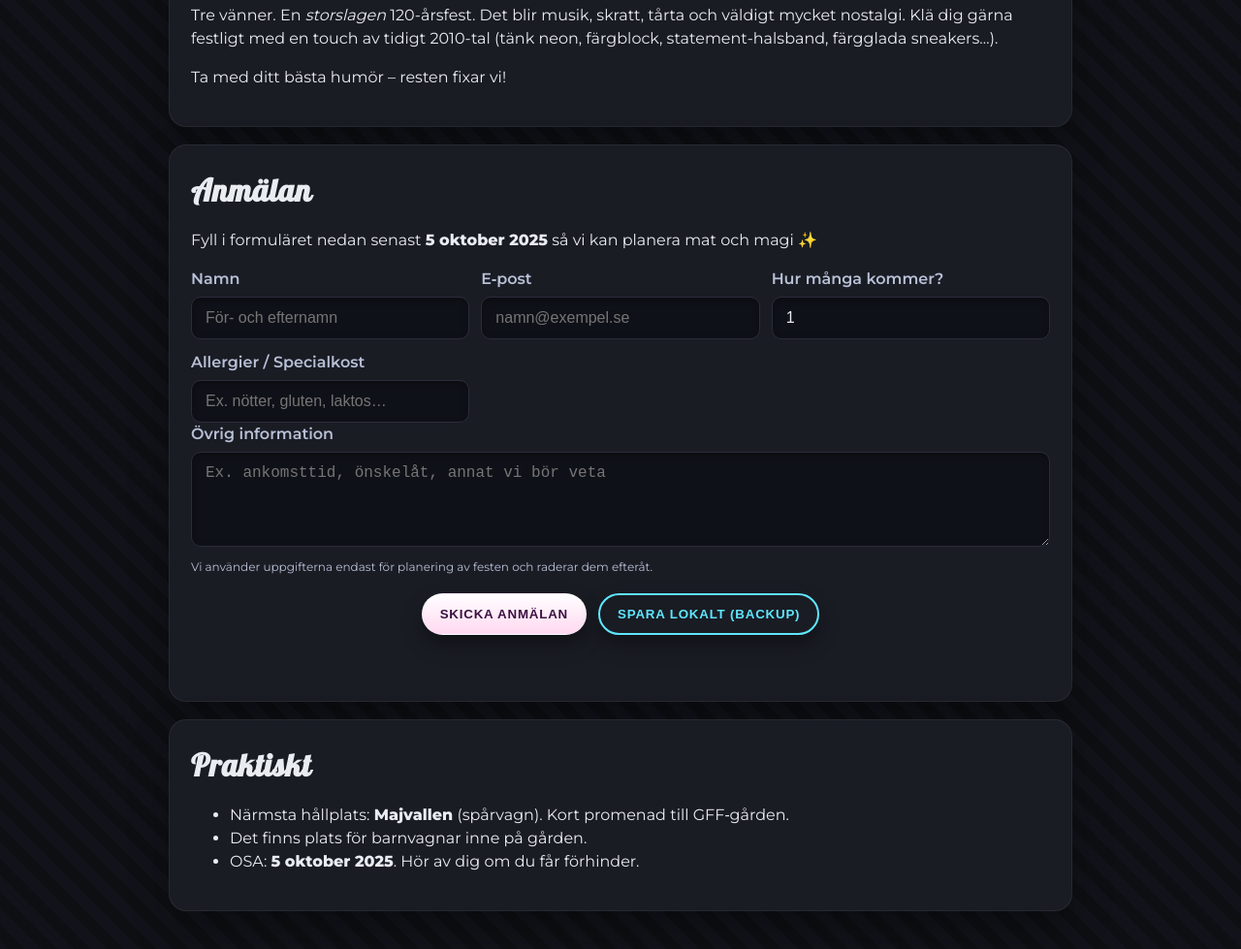
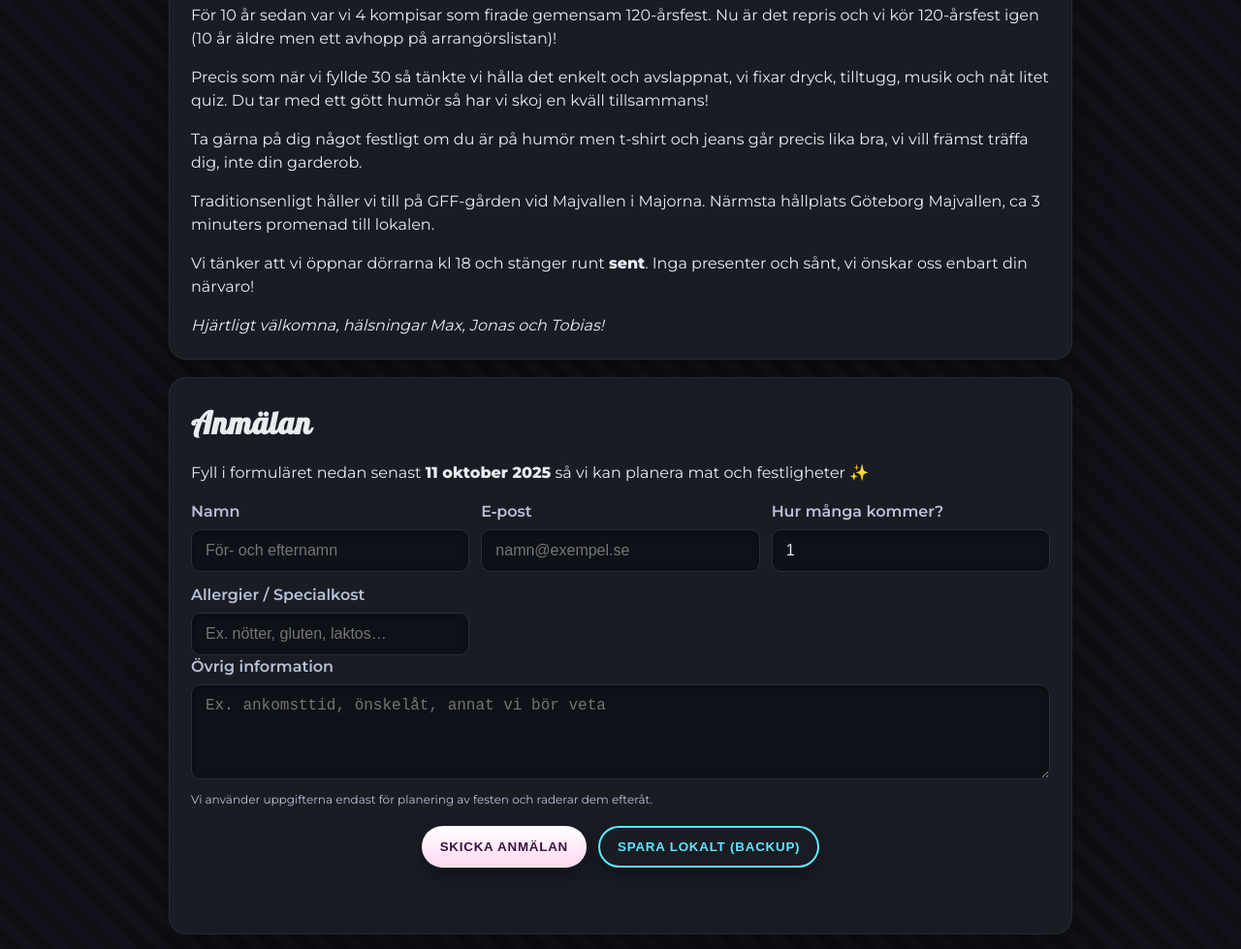
Before and after one commit to tobiasbernting/120--rs-fest, a website: page index.html in a window 1280 px wide. Shown: the part 661-1640 px from the top of the page at 97% size. Drawn offline with Linux system fonts and the light colour scheme.

Commit message:
update text

```diff
--- a/index.html
+++ b/index.html
@@ -23,7 +23,7 @@
   <header class="hero">
     <div class="shine"></div>
     <h1><span class="year">40</span> + <span class="year">40</span> + <span class="year">40</span></h1>
-    <p class="tagline">Vi fyller 120 (tillsammans) – och du är bjuden!</p>
+    <p class="tagline">Vi fyller 120 – och du är bjuden!</p>
     <div class="info-badges">
       <div class="badge">
         <div class="badge-title">Datum</div>
@@ -48,14 +48,20 @@
   <main class="container">
     <section class="panel">
       <h2>Vad händer?</h2>
-      <p>Tre vänner. En <em>storslagen</em> 120-årsfest. Det blir musik, skratt, tårta och väldigt mycket nostalgi.
-      Klä dig gärna festligt med en touch av tidigt 2010-tal (tänk neon, färgblock, statement-halsband, färgglada sneakers…).</p>
-      <p>Ta med ditt bästa humör – resten fixar vi!</p>
+      <p>För 10 år sedan var vi 4 kompisar som firade gemensam 120-årsfest. Nu är det repris och vi kör 120-årsfest igen (10 år äldre men ett avhopp på arrangörslistan)!</p>
+        <p>Precis som när vi fyllde 30 så tänkte vi hålla det enkelt och avslappnat, vi fixar dryck, tilltugg, musik och nåt litet quiz.
+        Du tar med ett gött humör så har vi skoj en kväll tillsammans!</p>
+        <p>Ta gärna på dig något festligt om du är på humör men t-shirt och jeans går precis lika bra,
+        vi vill främst träffa dig, inte din garderob.</p>
+        <p>Traditionsenligt håller vi till på GFF-gården vid Majvallen i Majorna. Närmsta hållplats Göteborg Majvallen,
+          ca 3 minuters promenad till lokalen.</p>
+        <p>Vi tänker att vi öppnar dörrarna kl 18 och stänger runt <b>sent</b>. Inga presenter och sånt, vi önskar oss enbart din närvaro!</p>
+        <em>Hjärtligt välkomna, hälsningar Max, Jonas och Tobias!</em>
     </section>
 
     <section id="anmalan" class="panel">
       <h2>Anmälan</h2>
-      <p>Fyll i formuläret nedan senast <strong>5 oktober 2025</strong> så vi kan planera mat och magi ✨</p>
+      <p>Fyll i formuläret nedan senast <strong>11 oktober 2025</strong> så vi kan planera mat och festligheter ✨</p>
 
       <form id="rsvpForm" action="https://formspree.io/f/mandlzeg" method="POST" novalidate>
         <div class="grid">
@@ -96,13 +102,13 @@
       <ul>
         <li>Närmsta hållplats: <strong>Majvallen</strong> (spårvagn). Kort promenad till GFF‑gården.</li>
         <li>Det finns plats för barnvagnar inne på gården.</li>
-        <li>OSA: <strong>5 oktober 2025</strong>. Hör av dig om du får förhinder.</li>
+        <li>OSA: <strong>11 oktober 2025</strong>. Hör av dig om du får förhinder.</li>
       </ul>
     </section>
   </main>
 
   <footer class="footer">
-    <p>© 2025 – Vår 120-årsfest • Byggd med kärlek, gradients och drop‑shadows</p>
+    <p>© 2025 – Vår 120-årsfest</p>
   </footer>
 
   <script src="script.js"></script>
```
